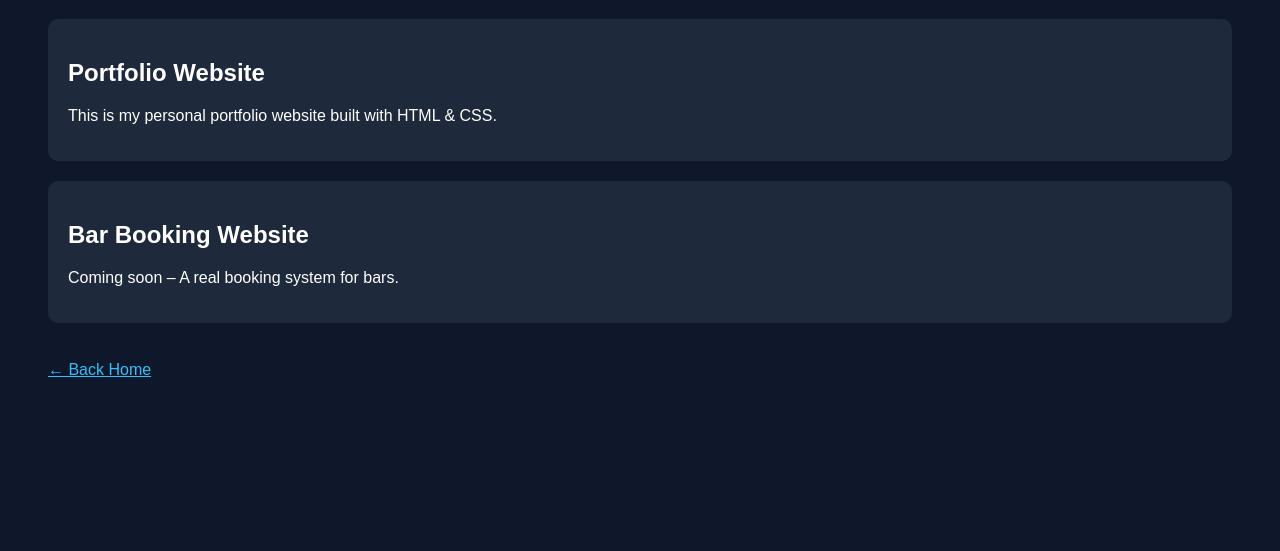
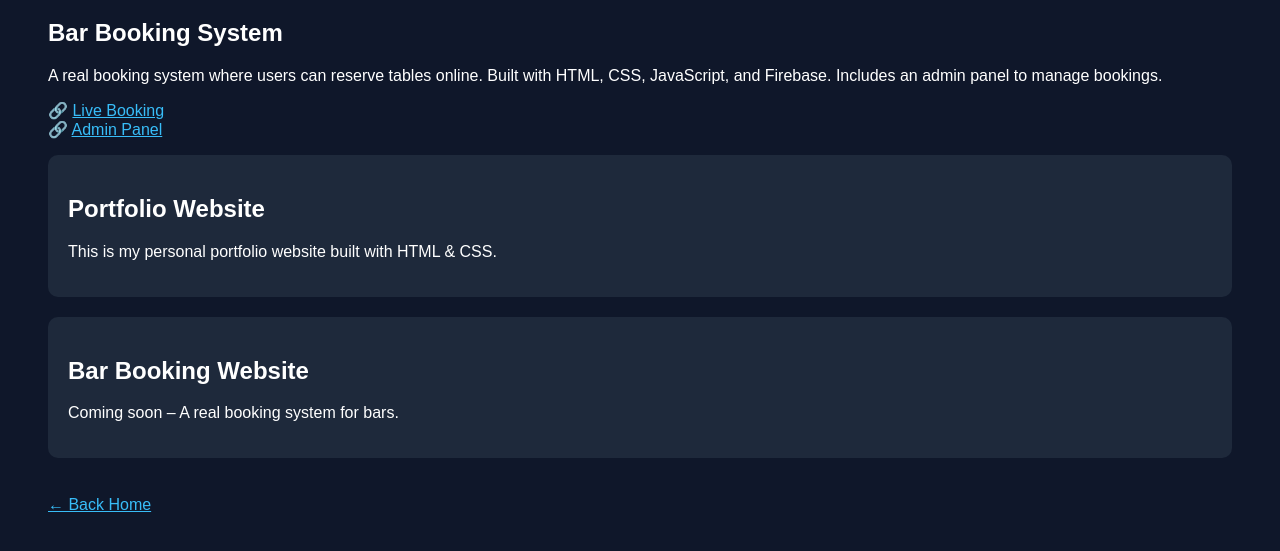
Before and after one commit to Wiyadadev/portfolio, a plain HTML site: page portfolio.html in a window 1280 px wide. Shown: the part 109-660 px from the top of the page. Drawn offline with Linux system fonts and the light colour scheme.

Commit message:
Update portfolio.html

```diff
--- a/portfolio.html
+++ b/portfolio.html
@@ -28,6 +28,17 @@ a {
 <body>
 
 <h1>My Projects</h1>
+  <h2>Bar Booking System</h2>
+<p>
+A real booking system where users can reserve tables online.
+Built with HTML, CSS, JavaScript, and Firebase.
+Includes an admin panel to manage bookings.
+</p>
+
+<p>
+🔗 <a href="booking.html">Live Booking</a><br>
+🔗 <a href="admin.html">Admin Panel</a>
+</p>
 
 <div class="project">
   <h2>Portfolio Website</h2>
```
